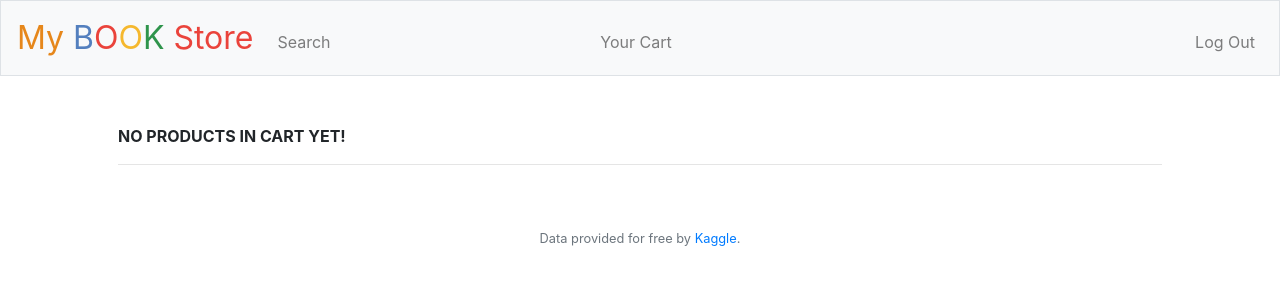
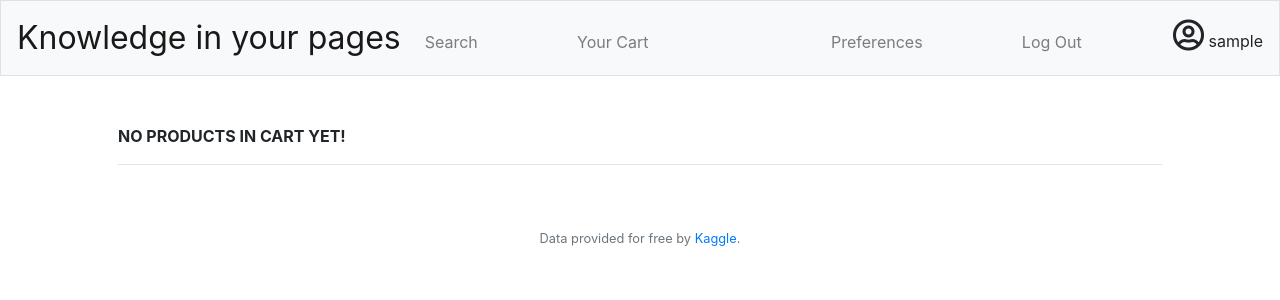
Before and after one commit to longlvt/cs50_Final_Project, a Flask app: template templates/cart.html in a window 1280 px wide. Shown: the top 300 px of the page. Run offline with Flask 2, Linux system fonts and the light colour scheme; the visitor is signed in with stand-in values (Sample User, id 1); the template is opened without the code that fills it: most values are stand-ins (such as "Sample title", 1, 10 or a date in 2020); some libraries are stand-ins or nearby versions.

Commit message:
add account preferences pages

```diff
--- a/controllers/dashboardHandler.py
+++ b/controllers/dashboardHandler.py
@@ -23,4 +23,4 @@ def index():
     bookDetails =db.execute("SELECT * FROM books WHERE ISBN IN (SELECT ISBN FROM ratings ORDER BY \"Book-Rating\" DESC LIMIT 5)")
     # print(f"DETAILS: {bookDetails}")
     if len(user) != 0:
-        return render_template("index.html", amount=user[0]["balance"], topBooks = bookDetails)
+        return render_template("index.html", amount=user[0]["balance"], topBooks = bookDetails, userName=user[0]["username"])
--- a/static/styles.css
+++ b/static/styles.css
@@ -1,3 +1,4 @@
+
 nav .navbar-brand
 {
     /* size for brand */
@@ -24,6 +25,15 @@ nav .navbar-brand .yellow
 nav .navbar-brand .green
 {
     color: #2e944b;
+}
+
+.navbar-nav .nav-item .nav-link:hover {
+    color: #19b3d3;
+}
+
+.nav-item:hover
+{
+    color: #19b3d3;
 }
 
 main .form-control
@@ -70,7 +80,106 @@ td, th {
 .alert-primary {
     color: #ff0000;
     background-color: #cce5ff;
+}
 
 .errorName .errorPwd {
     color: #ea433b;
 }
+
+body
+{
+    margin: 0;
+    padding: 0;
+}
+
+.userMgm_header
+{
+    /* position: fixed; */
+    background-color: #f8f9fa;
+    padding: 20px;
+    width: 100%;
+    height: 30px;
+}
+
+.menu_title h3
+{
+    color: rgba(0,0,0,.9);
+    margin: 0;
+    text-align: uppercase;
+    font-size: 22px;
+    font-weight: 900;
+}
+
+.home_icon
+{
+    margin-top: -12px;
+}
+
+.account_icon
+{
+    padding: 5px;
+    text-decoration: none;
+    float: right;
+    margin-top: -30px;
+    margin-right: 40px;
+    border-radius: 2px;
+    font-size: 15px;
+    font-weight: 600;
+    color: rgba(0,0,0,.9);
+    transition: 0.5s;
+    transition-property: color;
+}
+
+.account_icon:hover
+{
+    color: #19b3d3;
+    border-radius: 100px;
+}
+
+.sidebar
+{
+    background: #f8f9fa;
+    /* margin-top: 70px; */
+    padding-top: 30px;
+    position: fixed;
+    left: 0;
+    width: 200px;
+    height: 100%;
+}
+
+.sidebar h4
+{
+    color: rgba(0,0,0,.9);
+    margin-top: -15px;
+    margin-bottom: 5px;
+}
+
+.sidebar a
+{
+    color: rgba(0,0,0,.9);
+    display: block;
+    width: 100%;
+    line-height: 60px;
+    text-decoration: none;
+    padding-left: 40px;
+    box-sizing: border-box;
+    transition: 0.5s;
+    transition-property: color;
+}
+.sidebar a:hover
+{
+    color: #19b3d3;
+}
+
+.sidebar i
+{
+    padding-right: 10px;
+}
+
+.content
+{
+    margin-left: 200px;
+    background-position: left;
+    background-size: cover;
+    height: 100vh;
+}
--- a/templates/layout.html
+++ b/templates/layout.html
@@ -25,15 +25,16 @@
         <script src="https://cdn.jsdelivr.net/npm/bootstrap@4.5.3/dist/js/bootstrap.bundle.min.js"
         integrity="sha384-ho+j7jyWK8fNQe+A12Hb8AhRq26LrZ/JpcUGGOn+Y7RsweNrtN/tE3MoK7ZeZDyx"
         crossorigin="anonymous"></script>
+        <link rel="stylesheet" href="https://cdnjs.cloudflare.com/ajax/libs/font-awesome/5.15.3/css/all.min.css">
 
-        <!-- <title>C$50 Finance: {% block title %}{% endblock %}</title> -->
+        <title>{% block title %}{% endblock %}</title>
 
     </head>
 
     <body>
 
         <nav class="navbar navbar-expand-md navbar-light bg-light border">
-            <a class="navbar-brand" href="/"><span class="orange">My </span><span class="blue">B</span><span class="red">O</span><span class="yellow">O</span><span class="green">K</span> <span class="red">Store</span></a>
+            <a class="navbar-brand" href="/"><span>Knowledge in your pages</span></a>
             <button aria-controls="navbar" aria-expanded="false" aria-label="Toggle navigation" class="navbar-toggler" data-target="#navbar" data-toggle="collapse" type="button">
                 <span class="navbar-toggler-icon"></span>
             </button>
@@ -46,7 +47,13 @@
                         <li class="nav-item"><a class="nav-link" href="/cart">Your Cart</a></li>
                     </ul>
                     <ul class="navbar-nav ml-auto mt-2">
+                        <li class="nav-item"><a class="nav-link" href="/user/info">Preferences</a></li>
+                    </ul>
+                    <ul class="navbar-nav ml-auto mt-2">
                         <li class="nav-item"><a class="nav-link" href="/logout">Log Out</a></li>
+                    </ul>
+                    <ul class="navbar-nav ml-auto mt-2">
+                        <li class="nav-item home_icon"><i class="far fa-user-circle fa-2x"></i><span>  {{userName}}</span></li>
                     </ul>
                 {% else %}
                     <ul class="navbar-nav ml-auto mt-2">
```
Also changed, not shown: controllers/userInfoHandlers.py (+7 -5 lines).
